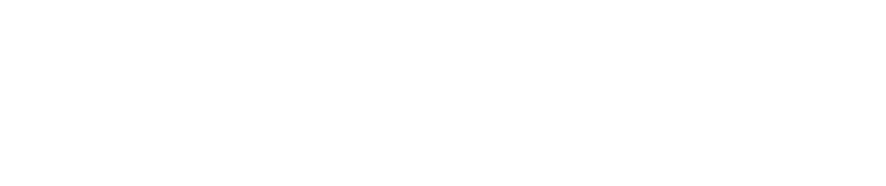
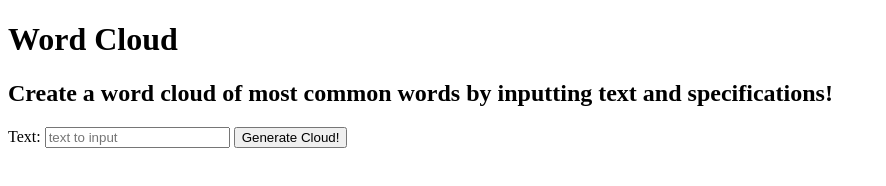
Before and after one commit to jmolasky/project-1-word-cloud, a plain HTML site: page index.html in a window 1280 px wide. Shown: the whole page, without its empty margins (0-886 px from the left). Drawn offline with nearby package versions, Linux system fonts and the light colour scheme.

Commit message:
added basic form to index.html

```diff
--- a/index.html
+++ b/index.html
@@ -6,9 +6,20 @@
     <meta name="viewport" content="width=device-width, initial-scale=1.0">
     <script src="https://code.jquery.com/jquery-3.3.1.min.js"></script>
     <script defer src="./script.js"></script>
-    <title>Document</title>
+    <link rel="stylesheet" href="style.css">
+    <title>Word Cloud Application</title>
 </head>
 <body>
+    <header>
+        <h1>Word Cloud</h1>
+        <h2>Create a word cloud of most common words by inputting text and specifications!</h2>
+        <form>
+            <label>Text:
+                <input type="text" placeholder="text to input">
+            </label>
+            <input type="submit" value="Generate Cloud!">
+        </form>
+    </header>
     <main>
     </main>
 </body>
```
